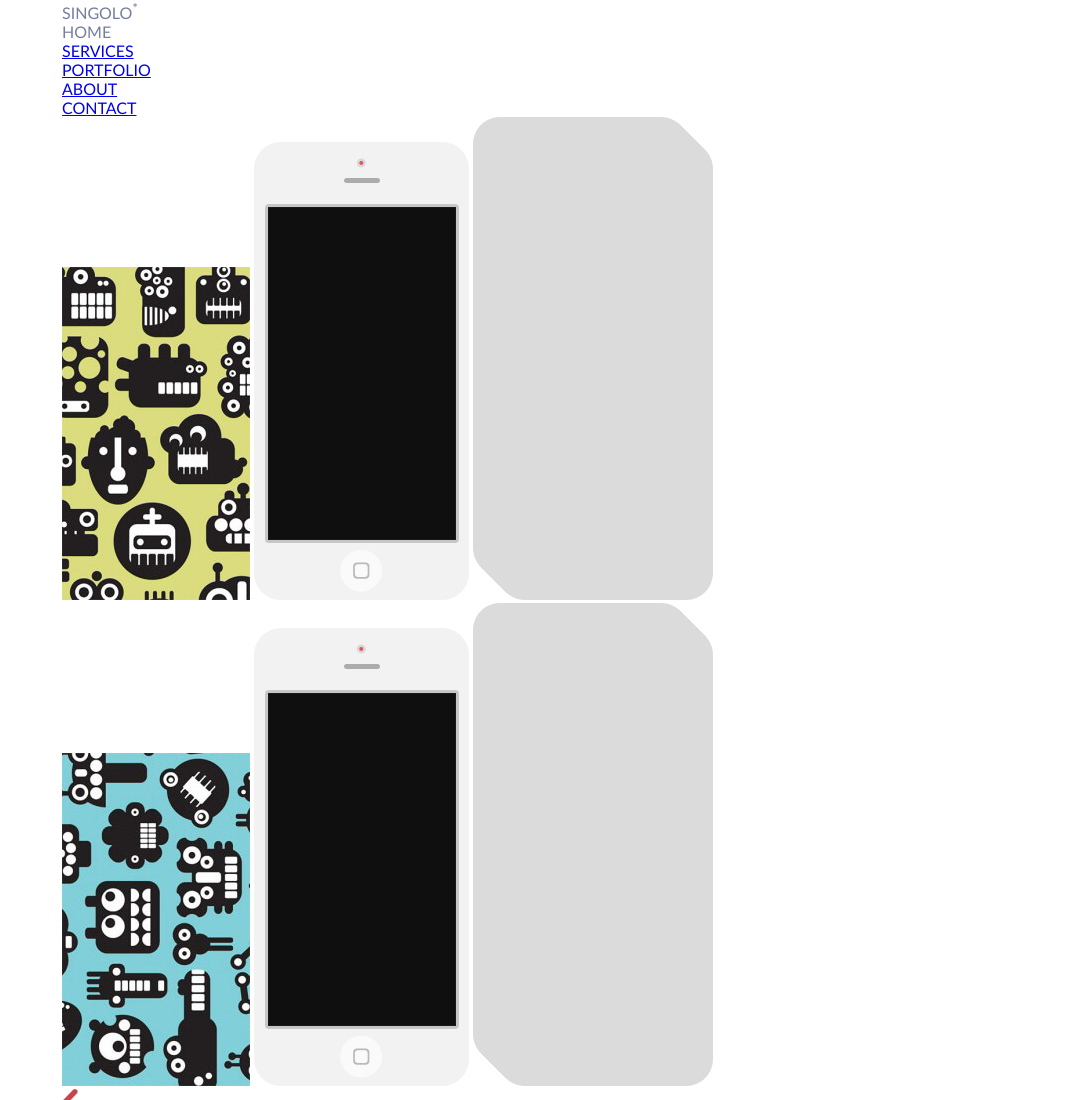
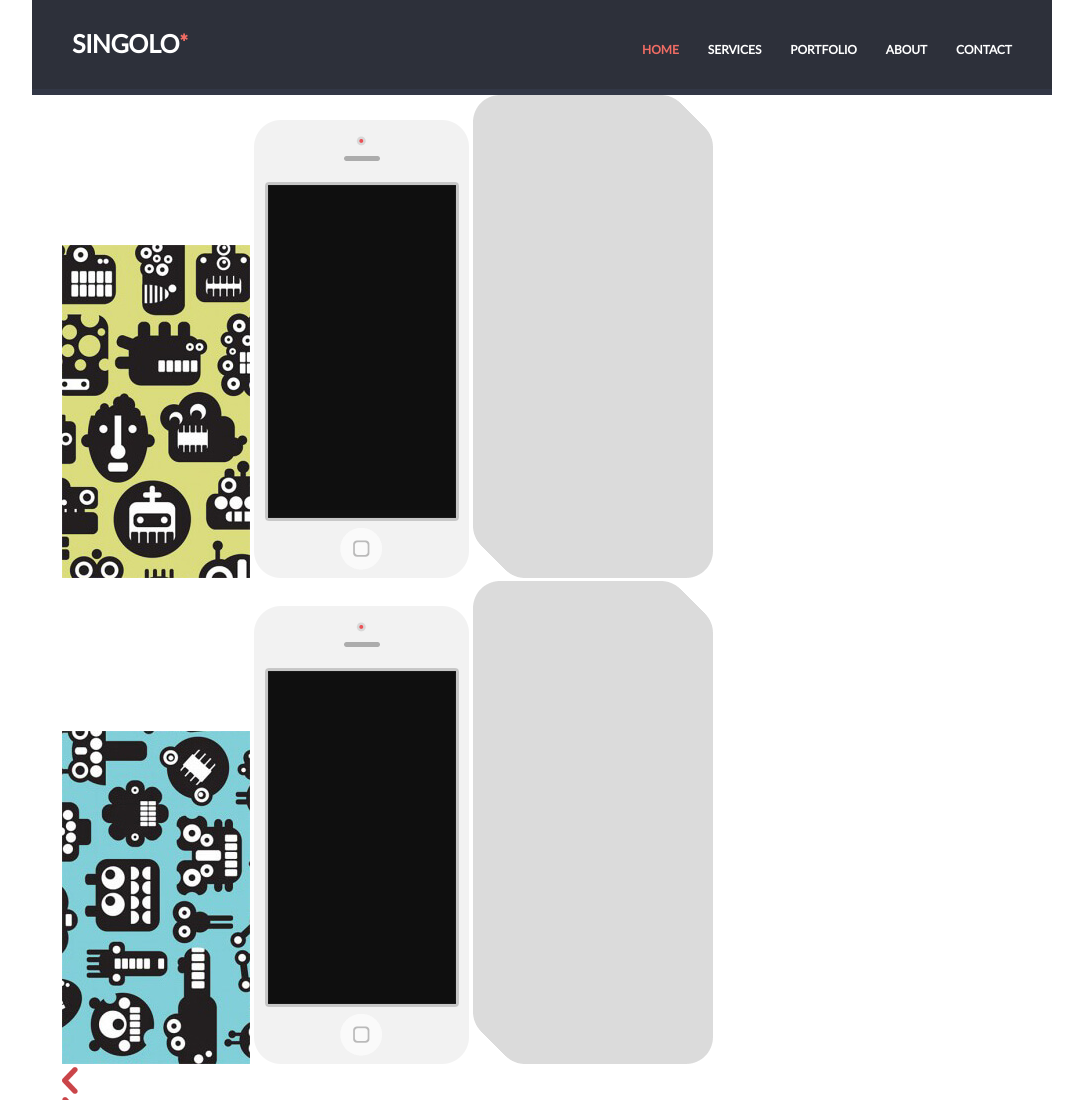
Before and after one commit to akrayushkin/singolo, a plain HTML site: page singolo1.html in a window 1280 px wide. Shown: the top 1100 px of the page, without its empty margins (98-1181 px from the left). Drawn offline with Linux system fonts and the light colour scheme.

Commit message:
feat: add header style

```diff
--- a/singolo1.css
+++ b/singolo1.css
@@ -76,3 +76,75 @@ h6 {
   max-width: 1020px;
   margin: 0 auto;
 }
+
+.page-header__inner {
+  background-color: #2d303a;
+  border-bottom: 6px solid #323746;
+}
+
+.page-header__content {
+  display: flex;
+  flex-wrap: wrap;
+  justify-content: space-between;
+  align-content: center;
+  align-items: stretch;
+  min-height: 89px;
+
+  color: #ffffff;
+}
+
+.page-header__logo {
+  display: flex;
+  padding-bottom: 3px;
+  padding-left: 10px;
+
+  font-weight: 700;
+  font-size: 25px;
+}
+
+.page-header__logo span {
+  letter-spacing: -0.4px;
+}
+
+.page-header__logo sup {
+  line-height: 1.3;
+  color: #f06c64;
+}
+
+.page-header__nav {
+  display: flex;
+}
+
+.main-nav__list {
+  display: flex;
+  justify-content: space-between;
+  align-items: center;
+  width: 370px;
+  padding: 0 10px;
+  padding-top: 9px;
+}
+
+.main-nav__link {
+  display: block;
+  margin: auto;
+
+  font-weight: 700;
+  font-size: 12px;
+  color: inherit;
+  text-decoration: none;
+}
+
+.main-nav__link:hover,
+.main-nav__link:focus {
+  color: #f06c64;
+
+  outline: none;
+}
+
+.main-nav__link:active {
+  opacity: 0.5;
+}
+
+.main-nav__link--current {
+  color: #f06c64;
+}
```
